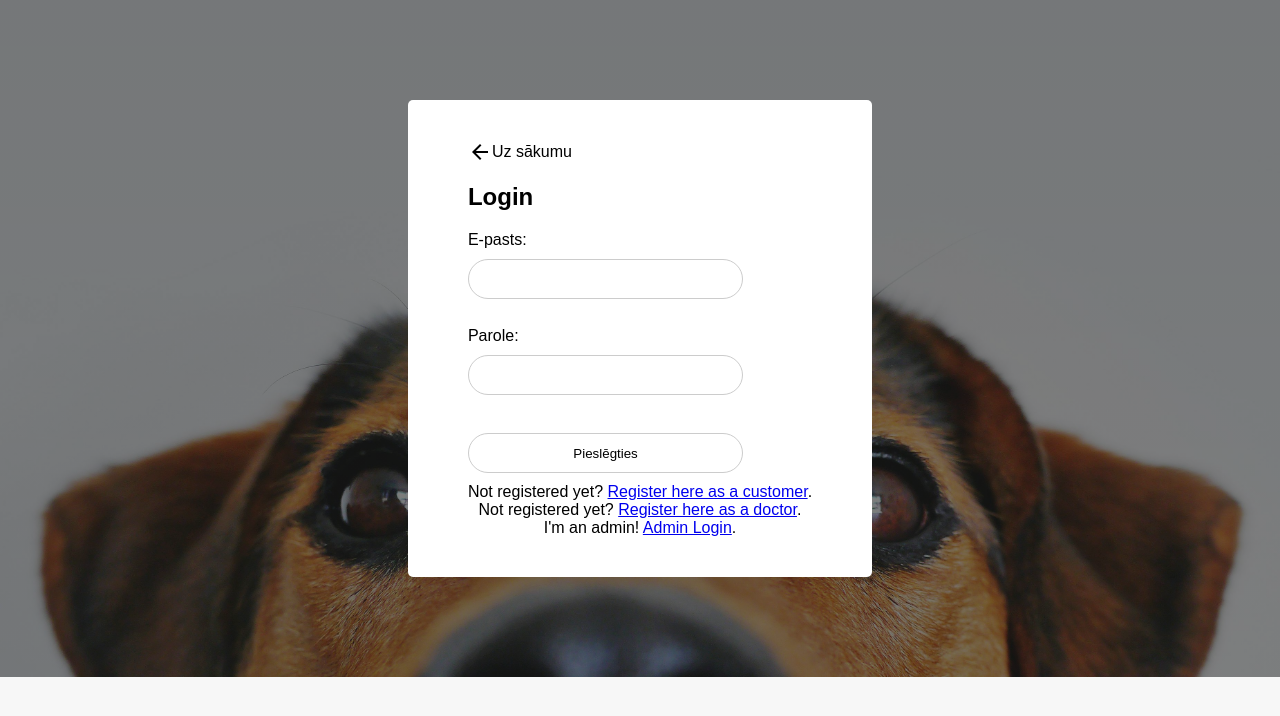
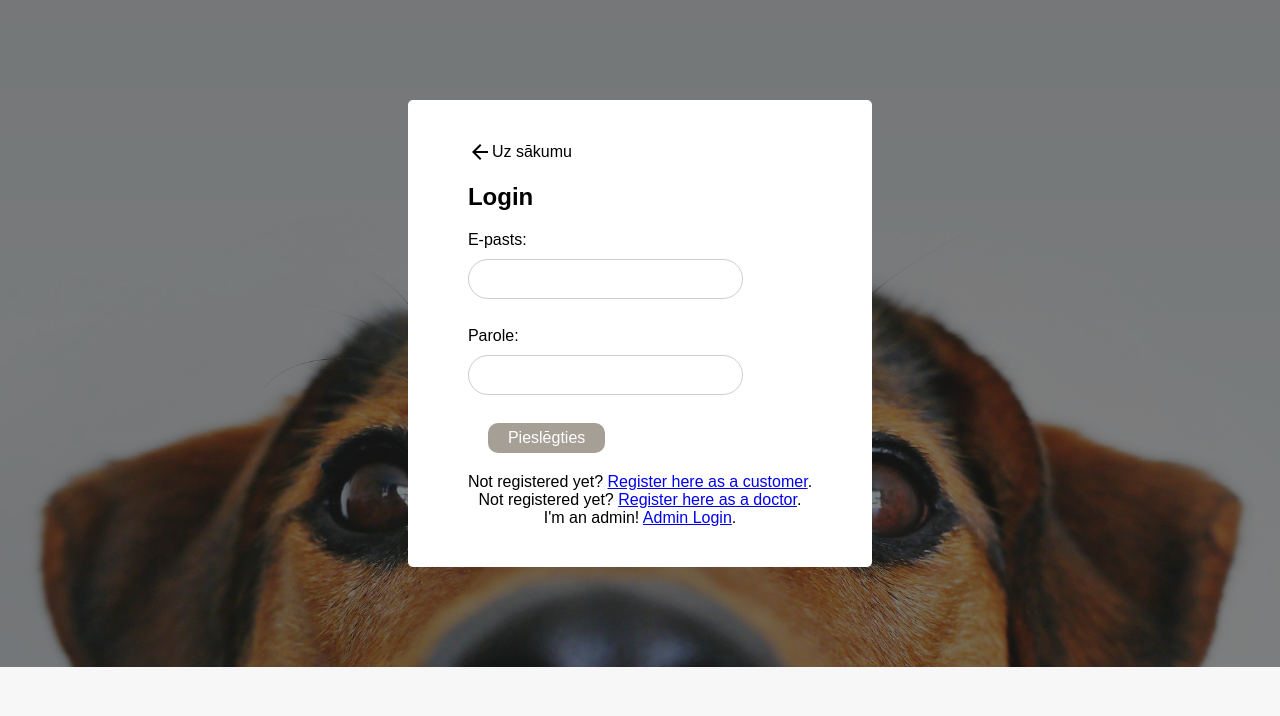
Before and after one commit to Madski/vetpass_new, a PHP site: page /login.php in a window 1280 px wide. Shown: the top 716 px of the page. Run offline with PHP 8.4, Linux system fonts and the light colour scheme; data that the repository does not hold is empty.

Commit message:
kaut kas

```diff
--- a/css/style.css
+++ b/css/style.css
@@ -123,7 +123,7 @@ label,
 .button:hover {
     background-color: #CBC2B5;
     color: rgb(75, 75, 75);
-  }
+}
 
 /* Home-page
 =========*/
--- a/login.php
+++ b/login.php
@@ -73,7 +73,7 @@ if ($_SERVER["REQUEST_METHOD"] == "POST" && isset($_POST['login'])) {
                     <input class="form-control" type="password" id="password" name="password" required><br>
                 </div>
                 <div class="input-group">
-                    <button class="form-control" type="submit" name="login">Pieslēgties</button>
+                    <button class="button" type="submit" name="login">Pieslēgties</button>
                 </div>
             </form>
             <div class="center">
```
